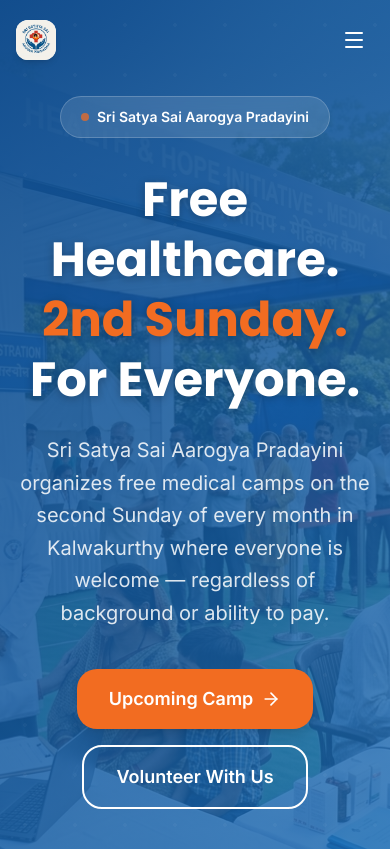
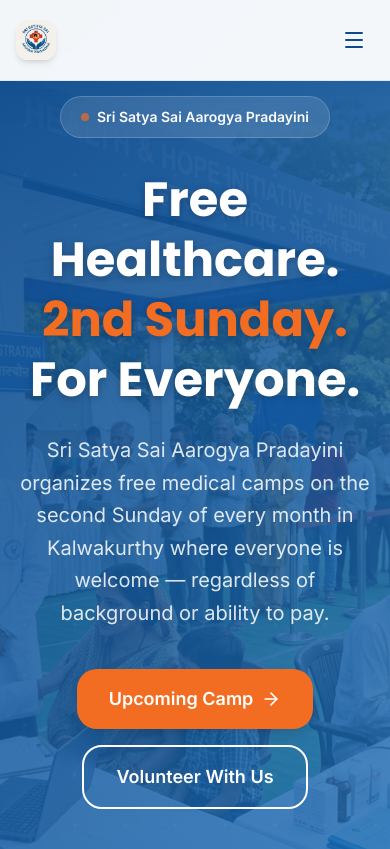
Before and after one commit to gubbahrudhay/aarogya-pradayini, a React (Vite) app: page / in a window 390 px wide. Shown: the top 849 px of the page. Built offline with nearby package versions, Linux system fonts and the light colour scheme.

Commit message:
style: set mobile navbar background to solid white always for visibility

```diff
--- a/src/components/Navbar.jsx
+++ b/src/components/Navbar.jsx
@@ -36,10 +36,10 @@
         initial={{ y: -80, opacity: 0 }}
         animate={{ y: 0, opacity: 1 }}
         transition={{ duration: 0.5, ease: 'easeOut' }}
-        className={`fixed top-0 left-0 right-0 z-50 transition-all duration-400 ${
+        className={`fixed top-0 left-0 right-0 z-50 transition-all duration-400 bg-white/95 backdrop-blur-md shadow-medium border-b border-border ${
           scrolled
-            ? 'bg-white/95 backdrop-blur-md shadow-medium border-b border-border'
-            : 'bg-transparent'
+            ? 'lg:bg-white/95 lg:backdrop-blur-md lg:shadow-medium lg:border-b lg:border-border'
+            : 'lg:bg-transparent lg:shadow-none lg:border-transparent'
         }`}
       >
         <div className="container-max px-4 sm:px-6 lg:px-8">
@@ -50,10 +50,10 @@
                 <img src={logoImg} alt="Sri Satya Sai Aarogya Pradayini Logo" className="w-full h-full object-cover" />
               </div>
               <div className="hidden sm:block">
-                <p className={`font-poppins font-bold text-sm leading-tight transition-colors duration-300 ${scrolled ? 'text-primary' : 'text-white'}`}>
+                <p className={`font-poppins font-bold text-sm leading-tight transition-colors duration-300 text-primary ${scrolled ? 'lg:text-primary' : 'lg:text-white'}`}>
                   Sri Satya Sai
                 </p>
-                <p className={`font-poppins font-semibold text-xs transition-colors duration-300 ${scrolled ? 'text-text-secondary' : 'text-white/80'}`}>
+                <p className={`font-poppins font-semibold text-xs transition-colors duration-300 text-text-secondary ${scrolled ? 'lg:text-text-secondary' : 'lg:text-white/80'}`}>
                   Aarogya Pradayini
                 </p>
               </div>
@@ -97,8 +97,8 @@
               <button
                 id="mobile-menu-btn"
                 onClick={() => setMobileOpen(!mobileOpen)}
-                className={`lg:hidden p-2 rounded-xl transition-all duration-300 ${
-                  scrolled ? 'text-primary hover:bg-primary/10' : 'text-white hover:bg-white/15'
+                className={`lg:hidden p-2 rounded-xl transition-all duration-300 text-primary hover:bg-primary/10 ${
+                  scrolled ? 'lg:text-primary lg:hover:bg-primary/10' : 'lg:text-white lg:hover:bg-white/15'
                 }`}
                 aria-label="Toggle mobile menu"
               >
```
